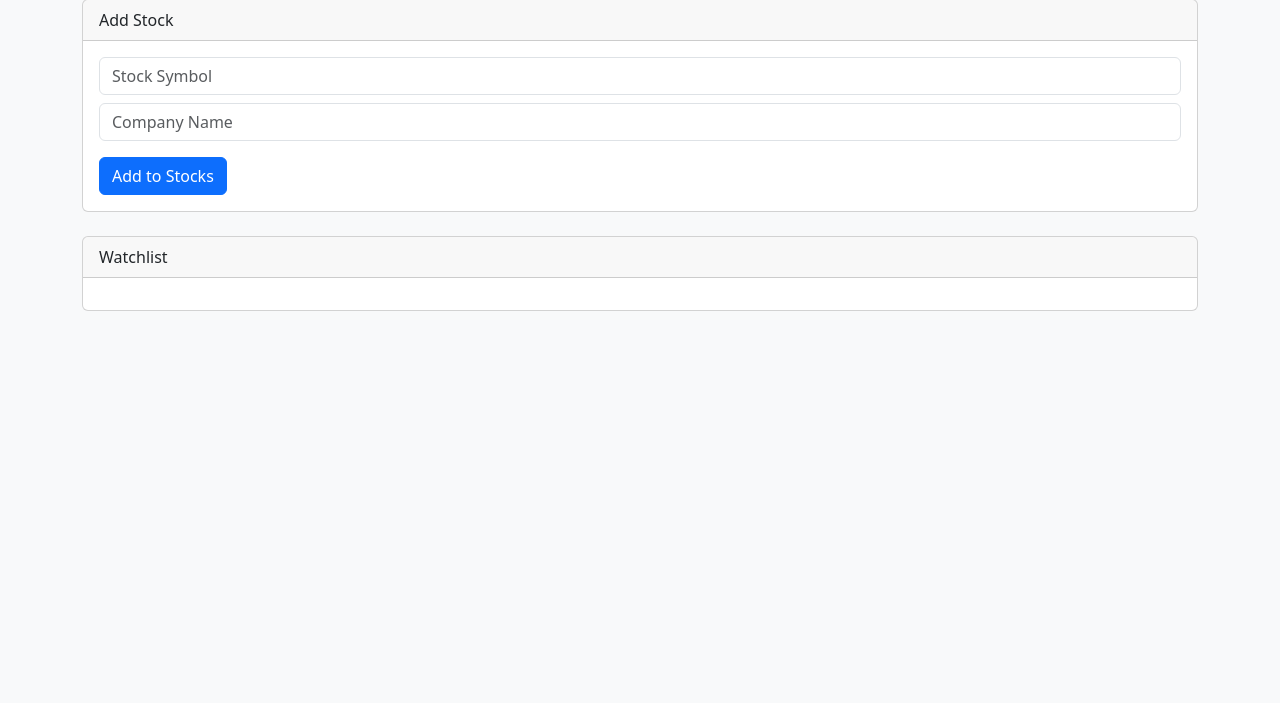
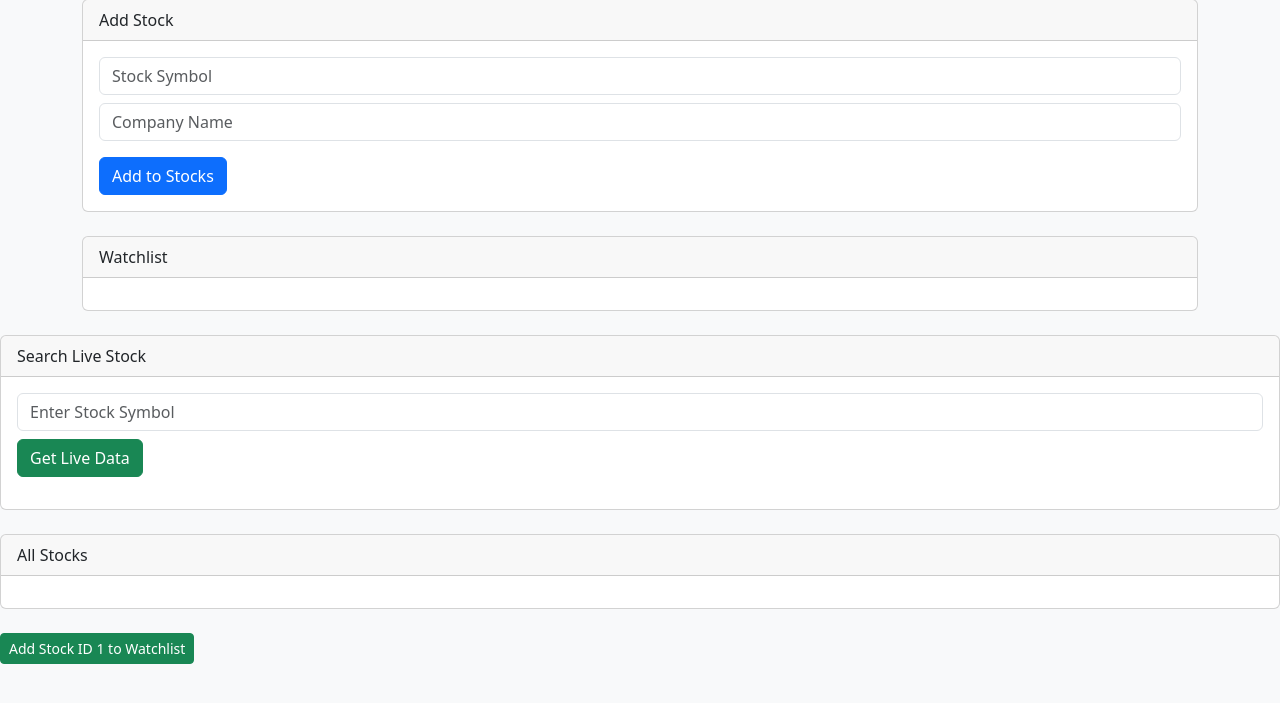
Before and after one commit to sarahembarry/WSAA-Big-Project, a Flask app: page / in a window 1280 px wide. Shown: the part 97-800 px from the top of the page. Run offline with Flask 3, Linux system fonts and the light colour scheme; data that the repository does not hold is empty.

Commit message:
stock search, display all stocks + watchlist buttons

```diff
--- a/static/app.js
+++ b/static/app.js
@@ -1,27 +1,112 @@
 // JavaScript fetch-based form submission (see README for references: fetch API, preventDefault, JSON.stringify)
 
+
+
+
+// Add new stock to the database using a form (via POST /api/stocks)
 document.getElementById('addStockForm').addEventListener('submit', function (e) {
-  e.preventDefault(); // Stop the form from reloading the page
+  e.preventDefault(); // Prevent page reload
 
-  // Get form input values
   const symbol = document.getElementById('symbol').value;
   const companyName = document.getElementById('companyName').value;
 
-  // Send POST request to Flask API to add new stock
+  // Send stock data to backend
   fetch('/api/stocks/', {
     method: 'POST',
     headers: {
-      'Content-Type': 'application/json' // Set request type
+      'Content-Type': 'application/json'
     },
-    body: JSON.stringify({ // Convert data to JSON
+    body: JSON.stringify({
       symbol: symbol,
       company_name: companyName
     })
   })
-  .then(response => response.json()) // Pass JSON response
+  .then(response => response.json())
   .then(data => {
     alert(data.message); // Show success message
-    document.getElementById('addStockForm').reset(); // Clear form fields
+    document.getElementById('addStockForm').reset(); // Reset form
   })
-  .catch(err => console.error('Error:', err)); // Log any errors
+  .catch(err => console.error('Error:', err));
 });
+
+
+
+// Search for live stock data by symbol (via GET /api/live/<symbol>)
+document.getElementById('searchStockForm').addEventListener('submit', function (e) {
+  e.preventDefault(); // Prevent page reload
+
+  const symbol = document.getElementById('searchSymbol').value;
+
+  // Fetch stock data from backend
+  fetch(`/api/live/${symbol}`)
+    .then(response => response.json())
+    .then(data => {
+      // Display stock info
+      const result = `
+        <div class="alert alert-info">
+          <strong>${symbol.toUpperCase()}</strong><br>
+          Price: ${data.price}<br>
+          Date: ${data.timestamp}
+        </div>
+      `;
+      document.getElementById('liveStockResult').innerHTML = result;
+      document.getElementById('searchStockForm').reset();
+    })
+    .catch(err => {
+      console.error('Error:', err);
+      document.getElementById('liveStockResult').innerHTML =
+        `<div class="alert alert-danger">Stock not found</div>`;
+    });
+});
+
+
+
+// Load all stocks and show "Add to Watchlist" buttons
+function loadStocks() {
+  fetch('/api/stocks/')
+    .then(response => response.json())
+    .then(data => {
+      const container = document.getElementById('stocksContainer');
+      container.innerHTML = ''; // Clear previous results
+
+      data.forEach(stock => {
+        const stockCard = `
+          <div class="d-flex justify-content-between align-items-center mb-2">
+            <div>
+              <strong>${stock.symbol}</strong> - ${stock.company_name}
+            </div>
+            <button class="btn btn-sm btn-success" onclick="addToWatchlist(${stock.id})">
+              Add to Watchlist
+            </button>
+          </div>
+        `;
+        container.innerHTML += stockCard;
+      });
+    })
+    .catch(err => console.error('Error loading stocks:', err));
+}
+
+// Run when page loads
+window.onload = function () {
+  loadStocks();
+};
+
+
+
+// Add stock to watchlist by ID (via POST /api/watchlist)
+function addToWatchlist(stockId) {
+  fetch('/api/watchlist/', {
+    method: 'POST',
+    headers: {
+      'Content-Type': 'application/json'
+    },
+    body: JSON.stringify({
+      stock_id: stockId
+    })
+  })
+  .then(response => response.json())
+  .then(data => {
+    alert(data.message); // Confirm added to watchlist
+  })
+  .catch(err => console.error('Error:', err));
+}
--- a/stock_api.py
+++ b/stock_api.py
@@ -1,29 +1,39 @@
-# Loads API key from .env file
+# Load required libraries
 import os
 import requests
 from dotenv import load_dotenv
 
+# Load environment variables from .env file
 load_dotenv()
-API_KEY = os.getenv('ALPHAVANTAGE_API_KEY')
-BASE_URL = 'https://www.alphavantage.co/query'
+API_KEY = os.getenv('ALPHAVANTAGE_API_KEY')  # Get API key
+BASE_URL = 'https://www.alphavantage.co/query'  # Alpha Vantage base URL
 
+# Function to fetch latest daily stock price
 def fetch_stock_data(symbol, function='TIME_SERIES_DAILY'):
-    # Define API parameters
+    # Set up API request parameters
     params = {
         'function': function,
         'symbol': symbol,
         'apikey': API_KEY
     }
 
-    # Send GET request to Alpha Vantage
+    # Make GET request to Alpha Vantage API
     response = requests.get(BASE_URL, params=params)
     data = response.json()
 
-    # Check for valid response
+    # Validate response contains daily time series
     if 'Time Series (Daily)' not in data:
-        raise ValueError('Invalid API response. Make sure the symbol is correct and try again.')
+        return {'error': 'Invalid API response'}
 
-    return data['Time Series (Daily)']  # Return daily stock data
+    # Extract the most recent stock data
+    time_series = data['Time Series (Daily)']
+    latest_date = sorted(time_series.keys())[-1]
+    latest_data = time_series[latest_date]
 
+    # Return simplified price and timestamp for frontend
+    return {
+        'price': round(float(latest_data['4. close']), 2),  # Closing price rounded to 2 decimals
+        'timestamp': latest_date
+    }
 
 # References: Alpha Vantage docs, Omi.me tutorial, Real Python, Medium (see README)
--- a/templates/index.html
+++ b/templates/index.html
@@ -41,7 +41,35 @@
     </div>
   </div>
 
-  <!-- JavaScript file for handling API requests -->
+
+  <!-- Search Live Stock -->
+<div class="card mb-4">
+  <div class="card-header">Search Live Stock</div>
+  <div class="card-body">
+    <form id="searchStockForm">
+      <input type="text" id="searchSymbol" class="form-control mb-2" placeholder="Enter Stock Symbol" required>
+      <button class="btn btn-success" type="submit">Get Live Data</button>
+    </form>
+    <div id="liveStockResult" class="mt-3"></div>
+  </div>
+</div>
+
+<!-- Card: All Stocks -->
+<div class="card mb-4">
+  <div class="card-header">All Stocks</div>
+  <div class="card-body" id="stocksContainer">
+    <!-- JavaScript will fill this in -->
+  </div>
+</div>
+
+
+<!-- Temporary test button for adding stock ID 1 to watchlist -->
+<button class="btn btn-success btn-sm" onclick="addToWatchlist(3)">Add Stock ID 1 to Watchlist</button>
+
+
+
+
+<!-- JavaScript file for handling API requests -->
   <script src="/static/app.js"></script>
 
 </body>
```
Also changed, not shown: README.md.
